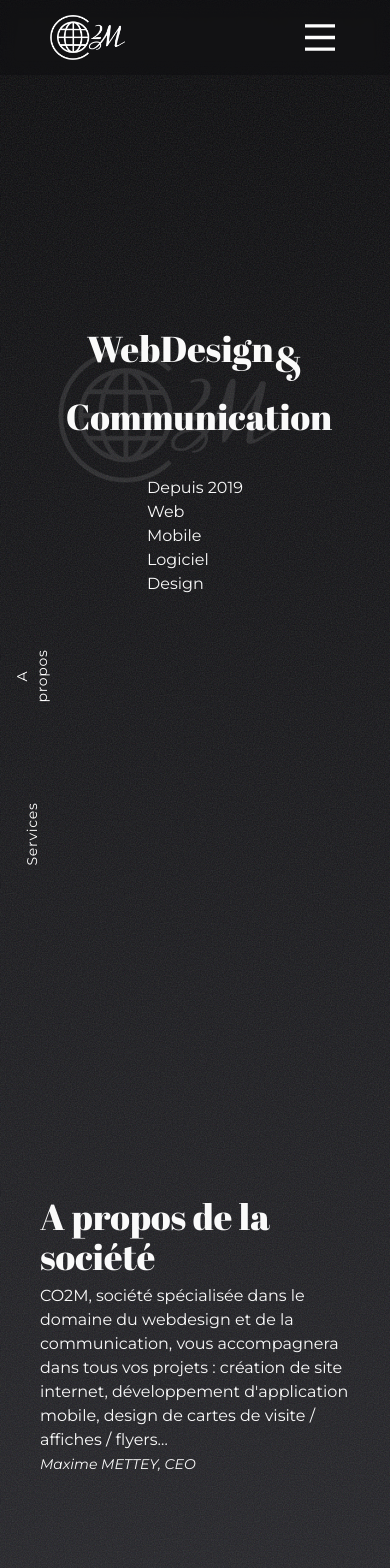
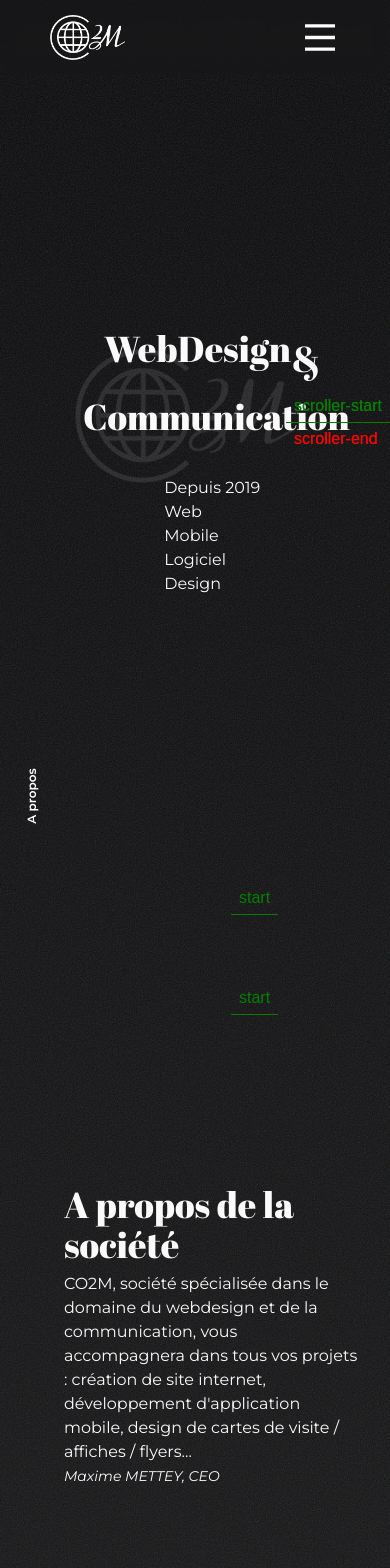
Before and after one commit to Flibouche/co2m, a React (Vite) app: page / in a window 390 px wide. Shown: the top 1568 px of the page. Built offline with nearby package versions, Linux system fonts and the light colour scheme.

Commit message:
Add effect on both sidebar and main about div.

```diff
--- a/src/_components/sidebar.tsx
+++ /dev/null
@@ -1,16 +0,0 @@
-const Sidebar = () => {
-    return (
-        <nav className="fixed h-full flex flex-col items-center justify-end space-y-6 text-white w-16 z-10">
-            <ul className="flex flex-col items-center font-montserrat space-y-32">
-                <li className="transform -rotate-90 text-center text-sm lg:text-lg tracking-wider">
-                    A propos
-                </li>
-                <li className="transform -rotate-90 text-center text-sm lg:text-lg tracking-wider">
-                    Services
-                </li>
-            </ul>
-        </nav>
-    );
-}
-
-export default Sidebar;
--- a/src/_sections/footer.tsx
+++ b/src/_sections/footer.tsx
@@ -1,6 +1,6 @@
 const Footer = () => {
     return (
-        <footer className="w-full h-[300px] lg:h-[150px]  flex justify-center bg-zinc-950 text-white">
+        <footer className="w-full h-[300px] lg:h-[150px]  flex justify-center backdrop-blur text-white">
             <div className="w-full max-w-[1120px] flex flex-col lg:flex-row justify-between items-center px-[10px] py-[20px] lg:py-0 gap-[50px] lg:gap-0">
                 <FooterLegal />
                 <FooterInfo />
--- a/src/_sections/header.tsx
+++ b/src/_sections/header.tsx
@@ -2,7 +2,7 @@ import { MobileMenu } from "../_components/mobile-menu";
 
 const Header = () => {
     return (
-        <header className="fixed w-full px-10 min-h-[75px] flex justify-center items-center backdrop-blur bg-zinc-950 bg-opacity-30">
+        <header className="fixed w-full px-10 min-h-[75px] flex justify-center items-center backdrop-blur">
             <Nav />
         </header>
     )
--- a/src/_sections/main.tsx
+++ b/src/_sections/main.tsx
@@ -1,3 +1,5 @@
+import React from 'react';
+
 // Router
 import { Link } from "react-router-dom";
 
@@ -7,9 +9,6 @@ import { useGSAP } from '@gsap/react';
 import { useRef, useEffect } from "react";
 import { ScrollTrigger } from 'gsap/ScrollTrigger';
 gsap.registerPlugin(ScrollTrigger);
-
-// Components
-import Sidebar from "../_components/sidebar";
 
 // Datas
 import { projects } from '../data/projects';
@@ -22,14 +21,18 @@ import { contacts } from '../data/contacts';
 // =======================================
 
 const Main = () => {
+    const aboutRef = useRef<HTMLDivElement | null>(null);
+    const skillsRef = useRef<HTMLDivElement | null>(null);
+
     return (
         <div className="flex">
-            <Sidebar />
+            <SideBar aboutRef={aboutRef} skillsRef={skillsRef} />
             <main className="flex justify-center flex-1 font-montserrat z-[-1]">
-                <div className="w-full min-w-full flex flex-col items-center justify-around gap-[30px] px-10 py-10">
+                <div className="w-full min-w-full flex flex-col items-center justify-around gap-[30px] pl-16 pr-10 py-10">
                     <MainHero />
-                    <MainAbout />
-                    <MainSkills />
+                    <MainAbout ref={aboutRef} />
+                    {/* <MainAbout ref={aboutRef} /> */}
+                    <MainSkills ref={skillsRef} />
                     <MainServices />
                     <MainPortfolio />
                     <MainNewsletter />
@@ -39,6 +42,65 @@ const Main = () => {
         </div>
     )
 }
+
+// =======================================
+// =============== SideBar ===============
+// =======================================
+
+const SideBar = React.forwardRef<HTMLDivElement, { aboutRef: React.RefObject<HTMLDivElement> }>(({ aboutRef }, ref) => {
+    const aboutLinkRef = useRef<HTMLLIElement | null>(null);
+
+    useEffect(() => {
+        if (aboutRef && aboutRef.current && aboutLinkRef.current) {
+            gsap.fromTo(aboutLinkRef.current,
+                { opacity: 0 }, // Départ de l'opacité à 0
+                {
+                    opacity: 1, // Arrivée de l'opacité à 1
+                    duration: 1, // Durée de l'animation
+                    ease: "power3.out",
+                    scrollTrigger: {
+                        trigger: aboutRef.current, // Lien à l'élément `aboutRef`
+                        markers: true, // Affiche les marqueurs de ScrollTrigger
+                        start: "top 50%", // Démarre quand le haut de `MainAbout` atteint le centre de l'écran
+                        end: "bottom 50%", // Se termine quand le bas de `MainAbout` atteint le centre
+                        toggleActions: "play none none none", // Joue l'animation à l'entrée
+                    }
+                }
+            );
+        }
+    }, [aboutRef]);
+
+    // const aboutlink = useRef<HTMLLIElement>(null);
+
+    // useGSAP(() => {
+    //     gsap.from(aboutlink.current, {
+    //         duration: 1.5,
+    //         opacity: 0,
+    //         y: 50,
+    //         ease: "power3.out",
+    //         scrollTrigger: {
+    //             trigger: aboutRef.current,
+    //             start: "top 30%",
+    //             end: "bottom 40%",
+    //             toggleActions: "restart none none none",
+    //         }
+    //     })
+    // }, [aboutRef])
+
+    return (
+        <nav className="fixed left-0 bottom-10 h-full flex flex-col items-center justify-end text-white w-16 z-10">
+            <ul className="flex flex-col items-center font-montserrat space-y-24">
+                {/* <li className="transform -rotate-90 text-center text-xs sm:text-sm font-semibold whitespace-nowrap">
+                    Services
+                </li> */}
+                {/* <li ref={aboutlink} className="transform -rotate-90 text-center text-xs sm:text-sm font-semibold whitespace-nowrap"> */}
+                <li ref={aboutLinkRef} className="transform -rotate-90 text-center text-xs sm:text-sm font-semibold whitespace-nowrap">
+                    A propos
+                </li>
+            </ul>
+        </nav>
+    )
+});
 
 // =======================================
 // ================= Hero ================
@@ -56,17 +118,6 @@ const MainHero = () => {
         })
     })
 
-    // const circle = useRef<HTMLDivElement>(null);
-
-    // useGSAP(() => {
-    //     gsap.to(circle.current, {
-    //         rotation: "+=360",
-    //         duration: 3,
-    //         repeat: -1,
-    //         ease: "none"
-    //     });
-    // });
-
     return (
         <section id="hero" ref={hero} className="flex flex-col justify-center items-center h-screen">
             <h1 className="hidden">CO2M</h1>
@@ -75,7 +126,7 @@ const MainHero = () => {
                 <span className="font-abril text-4xl sm:text-6xl md:text-8xl">&</span>
             </div>
             <div className="relative flex items-center">
-                <img src="/logo.png" alt="CO2M's logo" className="absolute filter invert brightness-0 opacity-10 w-[80%]" />
+                <img src="/logo.png" alt="CO2M's logo" className="absolute filter invert brightness-0 opacity-10 w-[80%] select-none" />
                 <h2 className="font-abril text-4xl sm:text-5xl md:text-6xl pl-2">Communication</h2>
             </div>
             <div className="mt-10">
@@ -93,26 +144,70 @@ const MainHero = () => {
 // ================ About ================
 // =======================================
 
-const MainAbout = () => {
-    const about = useRef<HTMLDivElement>(null);
+const MainAbout = React.forwardRef<HTMLDivElement, {}>((_, ref) => {
+    useEffect(() => {
+        if (ref && ref.current) {
+            gsap.fromTo(ref.current, { y: 100, opacity: 0 }, {
+                y: 0,
+                opacity: 1,
+                duration: 2,
+                ease: "power3.out",
+                scrollTrigger: {
+                    trigger: ref.current,
+                    start: "top 50%",
+                    end: "bottom 50%",
+                }
+            });
+        } else {
+            console.log('No ref');
+        }
+    }, [ref]);
 
-    useGSAP(() => {
-        gsap.from(about.current, {
-            duration: 1.5,
-            opacity: 0,
-            y: 50,
-            ease: "power3.out",
-            scrollTrigger: {
-                trigger: about.current,
-                start: "top 80%",
-                end: "top 30%",
-                toggleActions: "play none none none",
-            }
-        })
-    })
+    // useEffect(() => {
+    //     if (ref && ref.current) {
+    //         gsap.fromTo(
+    //             ref.current,
+    //             { y: 100, opacity: 0 },
+    //             {
+    //                 y: 0,
+    //                 opacity: 1,
+    //                 duration: 2,
+    //                 ease: "power3.out",
+    //                 scrollTrigger: {
+    //                     trigger: ref.current,
+    //                     // markers: true, // Décommentez pour afficher les marqueurs de ScrollTrigger
+    //                     start: "top 50%",
+    //                     end: "bottom 50%",
+    //                 },
+    //             }
+    //         );
+    //     } else {
+    //         console.log('No ref');
+    //     }
+    // }, [ref]);
+
+    // useEffect(() => {
+    //     if (ref && ref.current) {
+    //         gsap.fromTo(ref.current, { y: 100, opacity: 0 }, {
+    //             y: 0,
+    //             opacity: 1,
+    //             duration: 2,
+    //             ease: "power3.out",
+    //             scrollTrigger: {
+    //                 trigger: ref.current,
+    //                 markers: true,
+    //                 start: "top 50%",
+    //                 end: "bottom 50%"
+    //             }
+    //         })
+    //     } else {
+    //         console.log('No ref')
+    //     }
+    // }, [ref.current])
 
     return (
-        <section id="about" ref={about} className="flex flex-col justify-center items-center h-screen">
+        // <section id="about" ref={ref} className="flex flex-col justify-center items-center h-screen">
+        <section id="about" ref={ref} className="flex flex-col justify-center items-center h-screen">
             <h2 className="font-abril text-4xl mb-2">A propos de la société</h2>
             <blockquote>
                 <p className="text-md">CO2M, société spécialisée dans le domaine du webdesign et de la communication, vous accompagnera dans tous vos projets : création de site internet, développement d'application mobile, design de cartes de visite / affiches / flyers…</p>
@@ -120,53 +215,7 @@ const MainAbout = () => {
             </blockquote>
         </section>
     )
-}
-
-// =======================================
-// ================ Stats ================
-// =======================================
-
-// const stats = [
-//     {
-//         src: "icons/medal-solid.svg",
-//         alt: "Experience",
-//         title: "8 ans",
-//         description: "d'expérience"
-//     },
-//     {
-//         src: "icons/code-solid.svg",
-//         alt: "Projects",
-//         title: "3000",
-//         description: "lignes de code par jour"
-//     },
-//     {
-//         src: "icons/mug-hot-solid.svg",
-//         alt: "Coffee mug",
-//         title: "8000",
-//         description: "litres de café consommés"
-//     },
-//     {
-//         src: "icons/face-smile-beam-regular.svg",
-//         alt: "Happy clients",
-//         title: "100%",
-//         description: "de clients satisfaits"
-//     },
-// ]
-
-// const MainStats = () => {
-//     return (
-//         <section id="stats" className="h-screen">
-//             <h2>Quelques chiffres intéressants</h2>
-//             {stats.map((stat, index) => (
-//                 <div key={index}>
-//                     <img src={stat.src} alt={stat.alt} width={50} height={50} />
-//                     <h3>{stat.title}</h3>
-//                     <p>{stat.description}</p>
-//                 </div>
-//             ))}
-//         </section>
-//     )
-// }
+});
 
 // =======================================
 // =============== Skills ================
@@ -178,12 +227,15 @@ const MainSkills = () => {
     useEffect(() => {
         const el = skillRef.current;
         gsap.fromTo(el, { opacity: 0 }, {
-            opacity: 1, duration: 3, scrollTrigger: {
+            opacity: 1, duration: 3,
+            scrollTrigger: {
                 trigger: el,
+                // markers: true,
                 start: "top 40%",
+                end: "bottom 40%"
             }
         })
-    }, [])
+    }, [skillRef])
 
     return (
         <section id="skills" ref={skillRef} className="flex flex-col justify-center items-center h-screen">
@@ -206,8 +258,10 @@ const MainSkills = () => {
 // =======================================
 
 const MainServices = () => {
+    const servicesRef = useRef(null);
+
     return (
-        <section id="services" className="flex flex-col justify-center items-center h-screen">
+        <section id="services" ref={servicesRef} className="flex flex-col justify-center items-center h-screen">
             <h2>Nos services</h2>
             {services.map((service, index) => (
                 <div key={index}>
--- a/src/index.css
+++ b/src/index.css
@@ -1,6 +1,7 @@
 /*=============== GOOGLE FONTS ===============*/
 @import url('https://fonts.googleapis.com/css2?family=Montserrat:ital,wght@0,100..900;1,100..900&display=swap');
 @import url('https://fonts.googleapis.com/css2?family=Abril+Fatface&display=swap');
+@import url('https://fonts.googleapis.com/css2?family=Jost:ital,wght@0,100..900;1,100..900&display=swap');
 
 @tailwind base;
 @tailwind components;
@@ -21,7 +22,7 @@ body {
 }
 
 #backgroundcolor {
-    background: radial-gradient(circle, rgba(63,63,70,1) 0%, rgba(9,9,11,1) 100%);
+    background: radial-gradient(circle, rgba(33, 33, 33, 1) 0%, rgba(9,9,11,1) 100%);
 }
 
 #background {
--- a/tailwind.config.js
+++ b/tailwind.config.js
@@ -9,6 +9,7 @@ export default {
       fontFamily: {
         'montserrat': ['Montserrat', 'sans-serif'],
         'abril': ['Abril Fatface', 'serif'],
+        'jost' : ['Jost', 'sans-serif'],
       }
     },
   },
```
